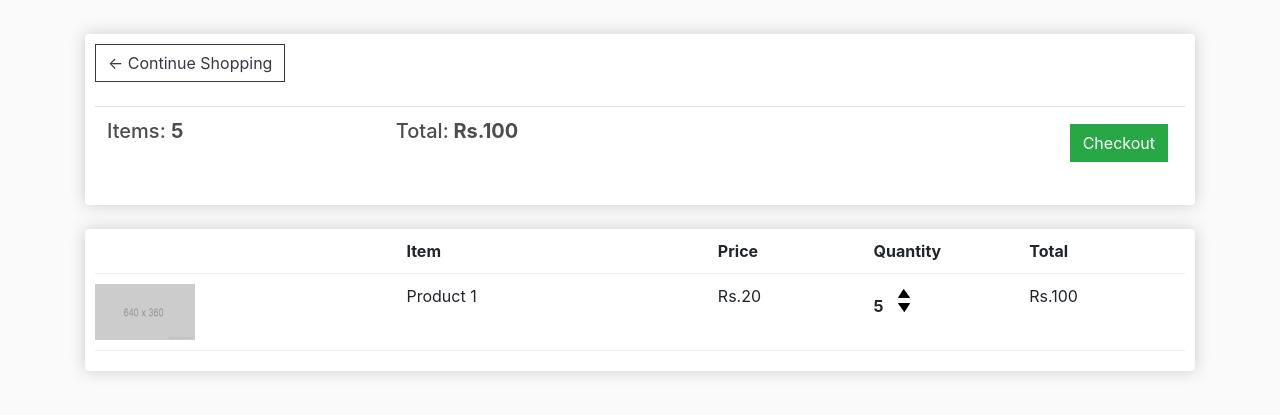
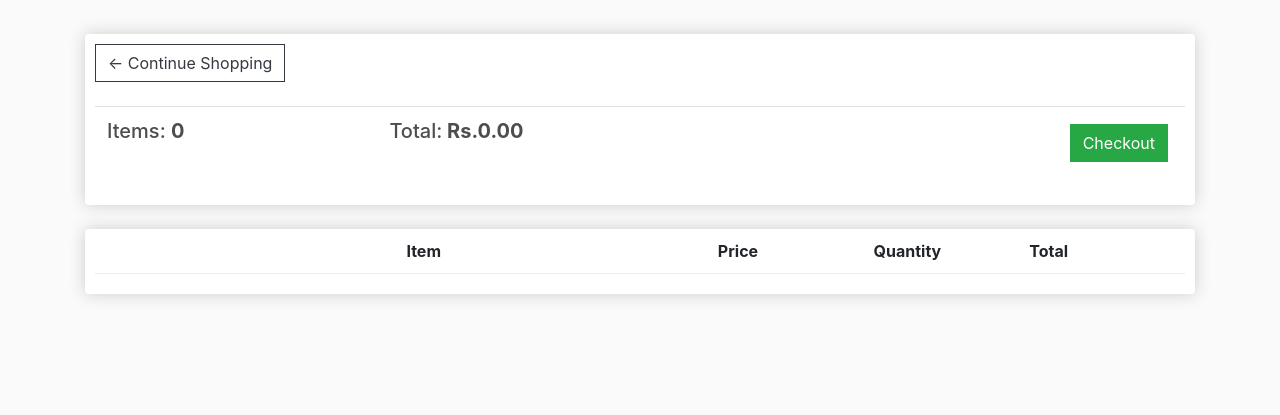
Before and after one commit to baeCafe/baeCafe, a Django app: page /cart/ in a window 1280 px wide. Shown: the part 57-472 px from the top of the page. Run offline with Django 4.2, Linux system fonts and the light colour scheme; lists and menus that the app fills with data are empty; some libraries are stand-ins or nearby versions.

Commit message:
new changes today

```diff
--- a/ecommerce/store/templates/store/cart.html
+++ b/ecommerce/store/templates/store/cart.html
@@ -11,8 +11,8 @@
 				<br>
 				<table class="table">
 					<tr>
-						<th><h5>Items: <strong>5</strong></h5></th>
-						<th><h5>Total:<strong> Rs.100</strong></h5></th>
+						<th><h5>Items: <strong>{{order.get_cart_items}}</strong></h5></th>
+						<th><h5>Total:<strong> Rs.{{order.get_cart_total|floatformat:2}}</strong></h5></th>
 						<th>
 							<a  style="float:right; margin:5px;" class="btn btn-success" href="{% url 'checkout' %}">Checkout</a>
 						</th>
@@ -30,22 +30,22 @@
 					<div style="flex:1"><strong>Quantity</strong></div>
 					<div style="flex:1"><strong>Total</strong></div>
 				</div>
+				{% for item in items %}
+				<div class="cart-row">
+					<div style="flex:2"><img class="row-image" src="{{item.product.imageURL}}"></div>
+					<div style="flex:2"><p>{{item.product.name}}</p></div>
+					<div style="flex:1"><p>Rs.{{item.product.price|floatformat:2}}</p></div>
+					<div style="flex:1">
+						<p class="quantity">{{item.quantity}}</p>
+						<div class="quantity">
+							<img data-product="{{item.product.id}}" data-action="add" class="chg-quantity update-cart" src="{% static  'images/arrow-up.png' %}">
 
-				<div class="cart-row">
-					<div style="flex:2"><img class="row-image" src="{% static 'images/placeholder.png' %}"></div>
-					<div style="flex:2"><p>Product 1</p></div>
-					<div style="flex:1"><p>Rs.20</p></div>
-					<div style="flex:1">
-						<p class="quantity">5</p>
-						<div class="quantity">
-							<img class="chg-quantity" src="{% static  'images/arrow-up.png' %}">
-
-							<img class="chg-quantity" src="{% static  'images/arrow-down.png' %}">
+							<img data-product="{{item.product.id}}" data-action="remove" class="chg-quantity update-cart" src="{% static  'images/arrow-down.png' %}">
 						</div>
 					</div>
-					<div style="flex:1"><p>Rs.100</p></div>
+					<div style="flex:1"><p>Rs.{{item.get_total|floatformat:2}}</p></div>
 				</div>
-
+				{% endfor %}
 			</div>
 		</div>
 	</div>
--- a/ecommerce/store/views.py
+++ b/ecommerce/store/views.py
@@ -8,9 +8,25 @@ def store(request):
      return render(request, 'store/store.html', context)
 
 def cart(request):
-     context = {}
+     if request.user.is_authenticated:
+          customer = request.user.customer
+          order, created = Order.objects.get_or_create(customer=customer, complete=False)
+          items= order.orderitem_set.all()
+     else:
+          items = []
+          order = {'get_cart_total':0,'get_cart_items':0}
+
+     context = {'items':items,'order':order}
      return render(request, 'store/cart.html', context)
 
 def checkout(request):
-      context = {}
-      return render(request, 'store/checkout.html', context)
+     if request.user.is_authenticated:
+          customer = request.user.customer
+          order, created = Order.objects.get_or_create(customer=customer, complete=False)
+          items= order.orderitem_set.all()
+     else:
+          items = []
+          order = {'get_cart_total':0,'get_cart_items':0}
+
+     context = {'items':items,'order':order}
+     return render(request, 'store/checkout.html', context)
```
Also changed, not shown: ecommerce/store/models.py (+17 -0 lines), ecommerce/store/templates/store/checkout.html (+10 -7 lines), ecommerce/db.sqlite3.
